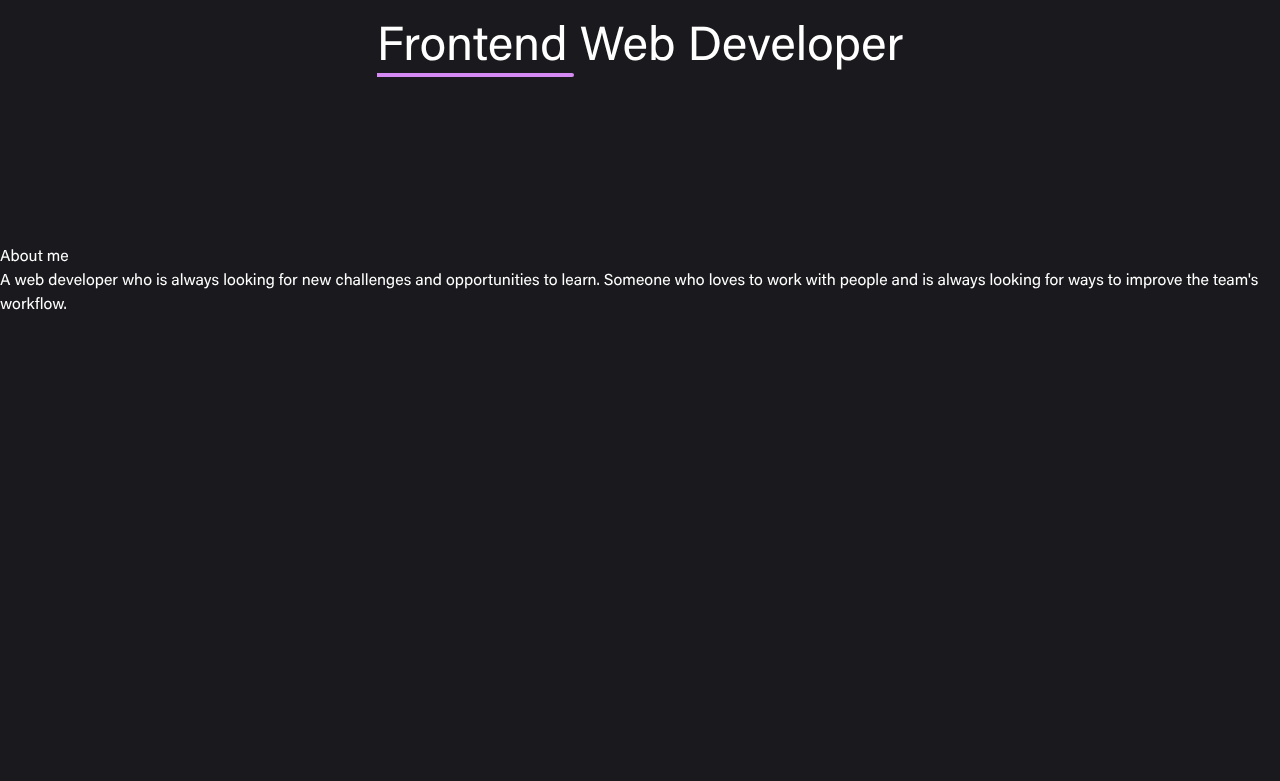
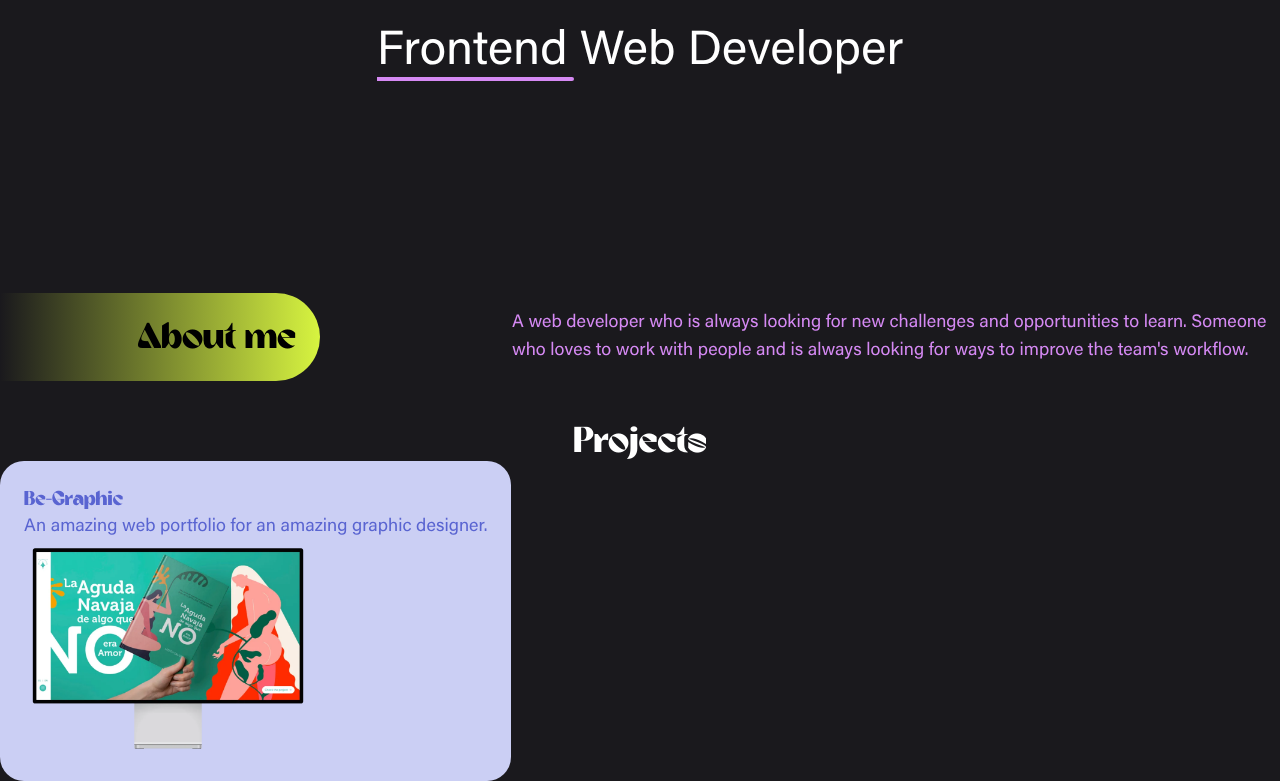
Before and after one commit to luiferg/portfolio-alternative, an Astro site: page / in a window 1280 px wide. Shown: the part 503-1284 px from the top of the page. Before the commit the page ends 820 px from the top, so only its background shows below. Built offline with nearby package versions, Linux system fonts and the light colour scheme; Astro itself is replaced by a stand-in of ours; some icons are missing.

Commit message:
Projects sections intialized

```diff
--- a/src/components/About.astro
+++ b/src/components/About.astro
@@ -2,9 +2,13 @@
 
 ---
 
-<section>
-  <h2>About me</h2>
-  <p>
+<section class='flex flex-row w-full justify-between items-center'>
+  <h2
+    class='w-1/4 text-2xl lg:text-4xl font-secondary p-6 bg-gradient-to-r from-black-alt to-highlight text-black rounded-r-full text-end'
+  >
+    About me
+  </h2>
+  <p class='w-3/5 text-primary'>
     A web developer who is always looking for new challenges and opportunities
     to learn. Someone who loves to work with people and is always looking for
     ways to improve the team's workflow.
--- a/src/components/Hero.astro
+++ b/src/components/Hero.astro
@@ -1,5 +1,5 @@
 ---
-import { Icon } from 'astro-icon';
+import { Icon } from 'astro-icon'
 ---
 
 <section
--- /dev/null
+++ b/src/components/Projects.astro
@@ -0,0 +1,25 @@
+---
+import { Image } from 'astro:assets'
+---
+
+<section class='w-full'>
+  <h2 class='text-2xl lg:text-4xl font-secondary text-center'>Projects</h2>
+  <div class='flex flex-row w-full justify-start'>
+    <div class='group'>
+      <div
+        class='bg-secondary-alt text-secondary p-6 rounded-3xl transition-all lg:hover:p-5 flex flex-col origin-center'
+      >
+        <h3 class='text-xl lg:2xl font-secondary'>Be-Graphic</h3>
+        <p>An amazing web portfolio for an amazing graphic designer.</p>
+        <Image
+          src='/screenshots/bg-desktop-mockup.webp'
+          alt='Be-Graphic website'
+          width={500}
+          height={500}
+          class={'w-72 h-auto'}
+        />
+      </div>
+    </div>
+    <div></div>
+  </div>
+</section>
--- a/src/layouts/MainLayout.astro
+++ b/src/layouts/MainLayout.astro
@@ -1,7 +1,7 @@
 ---
-const { title, description } = Astro.props;
-import Header from '../components/Header.astro';
-import '../styles/globals.css';
+const { title, description } = Astro.props
+import Header from '../components/Header.astro'
+import '../styles/globals.css'
 ---
 
 <html lang='en'>
@@ -15,10 +15,10 @@ import '../styles/globals.css';
     <title>{title}</title>
   </head>
   <body
-    class='flex flex-col items-center justify-center bg-black-alt text-base text-white font-primary'
+    class='flex flex-col items-center justify-center bg-black-alt text-base lg:text-lg text-white font-primary'
   >
     <Header />
-    <main class='w-full flex flex-col items-center max-w-7xl'>
+    <main class='w-full flex flex-col items-center max-w-7xl gap-5 lg:gap-10'>
       <slot />
     </main>
   </body>
--- a/src/pages/index.astro
+++ b/src/pages/index.astro
@@ -1,7 +1,8 @@
 ---
-import About from '../components/About.astro';
-import Hero from '../components/Hero.astro';
-import MainLayout from '../layouts/MainLayout.astro';
+import About from '../components/About.astro'
+import Hero from '../components/Hero.astro'
+import Projects from '../components/Projects.astro'
+import MainLayout from '../layouts/MainLayout.astro'
 ---
 
 <MainLayout
@@ -10,4 +11,5 @@ import MainLayout from '../layouts/MainLayout.astro';
 >
   <Hero />
   <About />
+  <Projects />
 </MainLayout>
--- a/tailwind.config.cjs
+++ b/tailwind.config.cjs
@@ -7,6 +7,7 @@ module.exports = {
         primary: '#D589F3',
         'primary-alt': '#CF63FC',
         secondary: '#5964D1',
+        'secondary-alt': '#cbcff4',
         highlight: '#D7F440',
         black: '#000000',
         'black-alt': '#1A191D',
```
Also changed, not shown: public/screenshots/bg-desktop-mockup.webp (added), public/screenshots/bg-mobile-mockup.webp (added), public/screenshots/cs-desktop-mockup.webp (added), public/screenshots/cs-mobile-mockup.webp (added), public/screenshots/fst-desktop-mockup.webp (added), public/screenshots/fst-mobile-mockup.webp (added), public/screenshots/screenshot-1.jpg (added), public/screenshots/screenshot-2.jpg (added).
